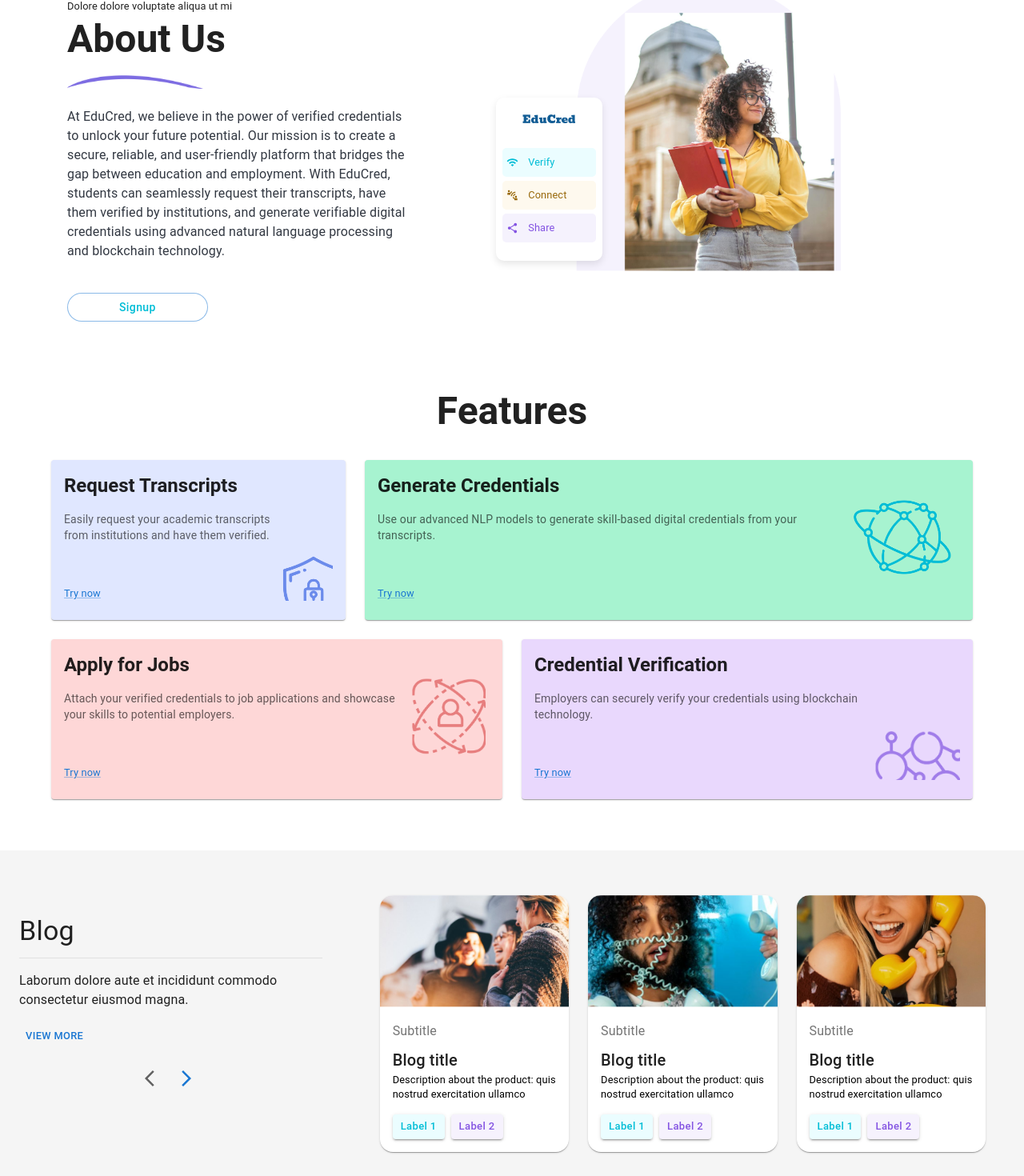
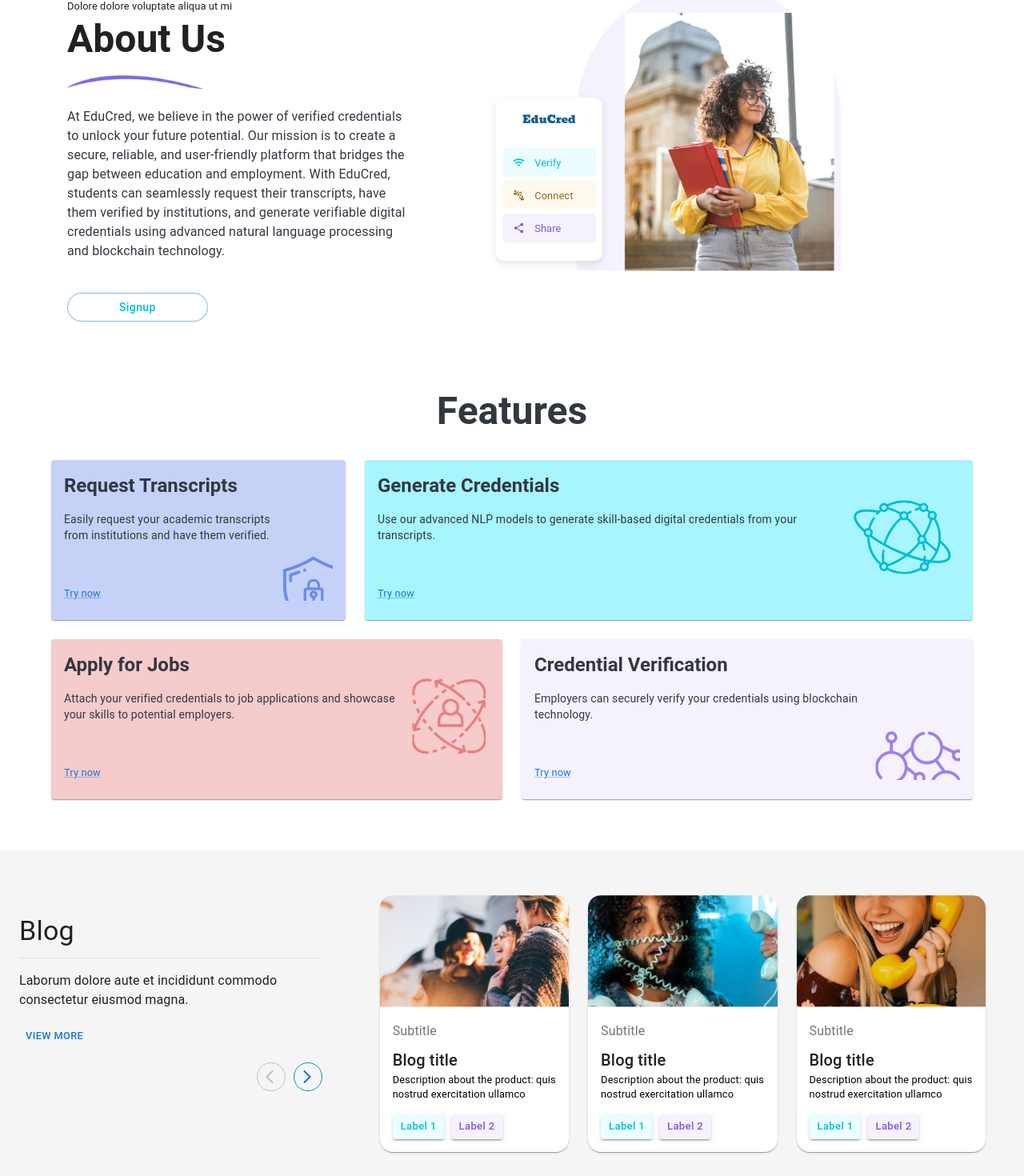
Before and after one commit to hammadyounas/educred, a React (Create React App) app: page / in a window 1280 px wide. Shown: the part 658-2128 px from the top of the page at 80% size. Built offline with nearby package versions, Linux system fonts and the light colour scheme.

Commit message:
changes in blog and features ui

```diff
--- a/src/components/aboutSection.tsx
+++ b/src/components/aboutSection.tsx
@@ -3,8 +3,12 @@ import { Box, Button, Grid, Typography } from '@mui/material';
 import WifiIcon from '@mui/icons-material/Wifi';
 import ShareIcon from '@mui/icons-material/Share';
 import ConnectWithoutContactIcon from '@mui/icons-material/ConnectWithoutContact';
+import { useNavigate } from "react-router-dom";
 
 export default function AboutSection() {
+
+  const navigate = useNavigate();
+
   return (
     <Box sx={{ display: 'flex', justifyContent: 'center', alignItems: 'center', paddingTop: { xs: '2rem', lg: '4rem' }, paddingX: { xs: '2rem', lg: '4rem' } }}>
       <Grid container spacing={3}>
@@ -17,11 +21,12 @@ export default function AboutSection() {
             <Typography variant="h3" component="div" gutterBottom sx={{ fontWeight: 'bold' }}>
               About Us
             </Typography>
-            <img src="/about.png" alt="About Us Image" style={{ maxWidth: '40%', height: 'auto' }} />
+            <img src="/about.png" alt="About Us" style={{ maxWidth: '40%', height: 'auto' }} />
             <Typography variant="body1" paragraph sx={{ color: '#323842', fontSize: { lg: '1rem', xs: '0.8rem', paddingTop: '1rem' } }}>
               At EduCred, we believe in the power of verified credentials to unlock your future potential. Our mission is to create a secure, reliable, and user-friendly platform that bridges the gap between education and employment. With EduCred, students can seamlessly request their transcripts, have them verified by institutions, and generate verifiable digital credentials using advanced natural language processing and blockchain technology.
             </Typography>
-            <Button variant="outlined" sx={{ color: '#00BDD6', bgcolor: 'white', textTransform: 'capitalize', borderRadius: 23, paddingX: { lg: 8, xs: 4 }, marginTop: 3 }}>
+            <Button variant="outlined" sx={{ color: '#00BDD6', bgcolor: 'white', textTransform: 'capitalize', borderRadius: 23, paddingX: { lg: 8, xs: 4 }, marginTop: 3, cursor: 'pointer' }}
+            onClick={() => navigate("/signup")}>
               Signup
             </Button>
           </Box>
@@ -32,7 +37,7 @@ export default function AboutSection() {
           <Box sx={{ display: 'flex', justifyContent: 'center', alignItems: 'center', flexDirection: 'column', position: 'relative' }}>
             <img
               src='/aboutImage.png'
-              alt="About Us Image"
+              alt="About Us"
               style={{
                 width: '50%', // Default width
                 height: 'auto', // Maintain aspect ratio
@@ -44,25 +49,25 @@ export default function AboutSection() {
             <Box sx={{ position: 'absolute', display: {sm: 'block', xs: 'none'}, top: '40%', left: '10%', textAlign: 'center', backgroundColor: 'white', width: {md: '20%', xs: '30%'}, paddingY: '15px', borderRadius: '10px',  boxShadow: '0px 4px 10px rgba(0, 0, 0, 0.1)' }}>
               <img
                 src='/eduCredText.png'
-                alt="About Us Image"
+                alt="About Us"
                 style={{
                   width: '50%', // Adjusted width for responsiveness
                   height: 'auto', // Maintain aspect ratio
                 }}
               />
               <Box sx={{ display: 'flex', flexDirection: 'column', marginTop: '1rem', padding: '0.5rem' }}>
-                <Box sx={{ display: 'flex', flexDirection: 'row', paddingY: '0.5rem', bgcolor: '#ebfdff', borderRadius: '5px' , marginBottom: '5px' }}>
+                <Button sx={{ display: 'flex', justifyContent: 'start', flexDirection: 'row', paddingY: '0.5rem', bgcolor: '#ebfdff', borderRadius: '5px' , marginBottom: '5px', cursor: 'pointer' }}>
                   <WifiIcon fontSize="small" sx={{ color: '#00bdd6',  paddingLeft: "5px" }} />
-                  <Typography variant="body1" sx={{ paddingLeft: "12px", color: '#00bdd6', fontSize: '0.8rem' }}>Verify</Typography>
-                </Box>
-                <Box sx={{ display: 'flex', flexDirection: 'row', paddingY: '0.5rem', bgcolor: '#fef9ee', borderRadius: '5px' , marginBottom: '5px'  }}>
+                  <Typography variant="body1" sx={{ paddingLeft: "12px", color: '#00bdd6', fontSize: '0.8rem' , textTransform: 'capitalize'}}>Verify</Typography>
+                </Button>
+                <Button sx={{ display: 'flex', flexDirection: 'row',  justifyContent: 'start', paddingY: '0.5rem', bgcolor: '#fef9ee', borderRadius: '5px' , marginBottom: '5px' , cursor: 'pointer' }}>
                   <ConnectWithoutContactIcon fontSize="small" sx={{ color: '#98690c',  paddingLeft: "5px" }} />
-                  <Typography variant="body1" sx={{ paddingLeft: "12px", color: '#98690c', fontSize: '0.8rem' }}>Connect</Typography>
-                </Box>
-                <Box sx={{ display: 'flex', flexDirection: 'row',  paddingY: '0.5rem' , bgcolor: '#f5f2fd', borderRadius: '5px'}}>
+                  <Typography variant="body1" sx={{ paddingLeft: "12px", color: '#98690c', fontSize: '0.8rem' , textTransform: 'capitalize'}}>Connect</Typography>
+                </Button>
+                <Button sx={{ display: 'flex', flexDirection: 'row', justifyContent: 'start',  paddingY: '0.5rem' , bgcolor: '#f5f2fd', borderRadius: '5px', cursor: 'pointer'}}>
                   <ShareIcon fontSize="small" sx={{ color: '#8353e2',  paddingLeft: "5px" }} />
-                  <Typography variant="body1" sx={{ paddingLeft: "12px", color: '#8353e2', fontSize: '0.8rem' }}>Share</Typography>
-                </Box>
+                  <Typography variant="body1" sx={{ paddingLeft: "12px", color: '#8353e2', fontSize: '0.8rem', textTransform: 'capitalize' }}>Share</Typography>
+                </Button>
               </Box>
             </Box>
           </Box>
--- a/src/components/blogSection.tsx
+++ b/src/components/blogSection.tsx
@@ -15,6 +15,31 @@ import ArrowForwardIosIcon from "@mui/icons-material/ArrowForwardIos";
 // import blogimageone from "../assets/images/blogimageone.png";
 // import blogimagetwo from "../assets/images/blogimagetwo.png";
 // import blogimagethree from "../assets/images/blogimagethree.png";
+import styled from "@emotion/styled";
+
+const StyledIconButtonLeft = styled(IconButton)(({ theme }) => ({
+  borderRadius: "50%", // Make the button round
+  border: `1px solid #bcc1ca`, // Add a border with primary color
+  width: "36px", // Adjust width to make sure it's large enough for the icon
+  height: "36px", // Adjust height to make sure it's large enough for the icon
+  padding: "8px", // Increase padding to center the icon
+  // "&:hover": {
+  //   backgroundColor: "transparent", // Remove background color on hover
+  // },
+  position: 'relative'
+}));
+
+const StyledIconButtonRight = styled(IconButton)(({ theme }) => ({
+  borderRadius: "50%", // Make the button round
+  border: `1px solid #0095a9`, // Add a border with primary color
+  width: "36px", // Adjust width to make sure it's large enough for the icon
+  height: "36px", // Adjust height to make sure it's large enough for the icon
+  padding: "8px", // Increase padding to center the icon
+  // "&:hover": {
+  //   backgroundColor: "transparent", // Remove background color on hover
+  // },
+  position: 'relative'
+}));
 
 const BlogSection: React.FC = () => {
   return (
@@ -43,18 +68,21 @@ const BlogSection: React.FC = () => {
                 mt={2}
                 sx={{
                   display: "flex",
-                  justifyContent: "center",
+                  justifyContent: "end",
                   alignItems: "center",
                 }}
               >
-                <IconButton color="primary">
-                  <ArrowBackIosIcon
-                    sx={{ color: "grey.700", border: "grey.300" }}
+                {/* left arrow */}
+                <StyledIconButtonLeft color="primary">
+                  <ArrowBackIosIcon fontSize="small"
+                    sx={{ color: "#bcc1ca", position: 'absolute', left: '30%', top: '50%', transform: 'translateY(-50%)', }}
                   />
-                </IconButton>
-                <IconButton color="primary">
-                  <ArrowForwardIosIcon />
-                </IconButton>
+                </StyledIconButtonLeft>
+
+                {/* right arrow */}
+                <StyledIconButtonRight color="primary" sx={{ marginLeft: '10px' }} >
+                  <ArrowForwardIosIcon fontSize="small" style={{ position: 'absolute', left: '20%', top: '50%', transform: 'translateY(-50%)', }} />
+                </StyledIconButtonRight>
               </Box>
             </Box>
           </Grid>
--- a/src/components/common/Footer.tsx
+++ b/src/components/common/Footer.tsx
@@ -168,7 +168,7 @@ export default function Footer() {
         {/* copyright */}
         <Grid container alignItems="center" justifyContent="space-between" px={4} style={{marginTop: '20px'}}>
         {/* Left side: Language dropdown and copyright text */}
-        <Grid item xs={12} md={4} container alignItems="center" spacing={2}>
+        <Grid item xs={12} md={3} container alignItems="center" spacing={2}>
           {/* Language dropdown */}
           <Grid item>
             <Select
@@ -184,17 +184,17 @@ export default function Footer() {
 
           {/* Copyright text */}
       </Grid>
-      <Grid item xs={12} md={4} container alignItems="center" justifyContent="space-between" spacing={2} sx = {{marginTop: {xs: '10px', md: '0px'}}}>
+      <Grid item xs={12} md={5} container alignItems="center" justifyContent="space-between" spacing={2} sx = {{marginTop: {xs: '10px', md: '0px'}}}>
         <Typography variant="body2" sx={{ color: 'black' }}>
           © 2022 EduCred, Inc.
         </Typography>
-        <Typography variant="body2" sx={{ color: 'black' }}>
+        <Typography variant="body2" sx={{ color: 'black', cursor: 'pointer' }}>
           Privacy
         </Typography>
-        <Typography variant="body2" sx={{ color: 'black' }}>
+        <Typography variant="body2" sx={{ color: 'black', cursor: 'pointer' }}>
           Terms
         </Typography>
-        <Typography variant="body2" sx={{ color: 'black' }}>
+        <Typography variant="body2" sx={{ color: 'black', cursor: 'pointer' }}>
           Sitemap
         </Typography>
       </Grid>
@@ -202,7 +202,7 @@ export default function Footer() {
 
 
         {/* Right side: Social media icons */}
-        <Grid item xs={12} md={4} container justifyContent="flex-end" spacing={2} sx = {{marginTop: {xs: '5px', md: '0px'}}}>
+        <Grid item xs={12} md={3} container justifyContent="flex-end" spacing={2} sx = {{marginTop: {xs: '5px', md: '0px'}}}>
           <Grid item>
             <IconButton sx = {{color: "#e82e2e"}}>
               <YouTube />
--- a/src/components/common/Header.tsx
+++ b/src/components/common/Header.tsx
@@ -7,7 +7,6 @@ import Typography from "@mui/material/Typography";
 import Menu from "@mui/material/Menu";
 import MenuIcon from "@mui/icons-material/Menu";
 import Container from "@mui/material/Container";
-import Avatar from "@mui/material/Avatar";
 import Button from "@mui/material/Button";
 import Tooltip from "@mui/material/Tooltip";
 import MenuItem from "@mui/material/MenuItem";
@@ -125,6 +124,7 @@ function Header() {
                   textTransform: "capitalize",
                   borderRadius: 23,
                 }}
+                onClick={() => navigate("/signup")}
               >
                 Signup
               </Button>
--- a/src/components/features.tsx
+++ b/src/components/features.tsx
@@ -14,7 +14,7 @@ const Features = () => {
           component="div"
           align="center"
           gutterBottom
-          sx={{ fontWeight: "bold", paddingBottom: "1rem" }}
+          sx={{ fontWeight: "bold", paddingBottom: "1rem", color: '#323842' }}
         >
           Features
         </Typography>
@@ -25,7 +25,7 @@ const Features = () => {
           alignItems="stretch"
         >
           <Grid item xs={12} sm={4} md={4}>
-            <Card style={{ backgroundColor: "#E0E7FF", height: "200px" }}>
+            <Card style={{ backgroundColor: "#c5d1f7", height: "200px" }}>
               <CardContent
                 style={{
                   display: "flex",
@@ -44,12 +44,12 @@ const Features = () => {
                   <Typography
                     variant="h5"
                     component="div"
-                    sx={{ fontWeight: "bold", paddingBottom: "1rem" }}
+                    sx={{ fontWeight: "bold", paddingBottom: "1rem", color: '#323842' }}
                   >
                     Request Transcripts
                     <Typography
                       variant="body2"
-                      color="text.secondary"
+                      color = '#323842'
                       sx={{ paddingTop: "1rem" }}
                     >
                       Easily request your academic transcripts from institutions
@@ -70,7 +70,7 @@ const Features = () => {
                 </div>
                 <img
                   src="/request.png"
-                  alt="Image 5"
+                  alt=" 5"
                   style={{
                     width: "20%",
                     display: "flex",
@@ -83,7 +83,7 @@ const Features = () => {
           </Grid>
 
           <Grid item xs={12} sm={8} md={8}>
-            <Card style={{ backgroundColor: "#A7F3D0", height: "200px" }}>
+            <Card style={{ backgroundColor: "#a6f5ff", height: "200px" }}>
               <CardContent
                 style={{
                   display: "flex",
@@ -102,12 +102,12 @@ const Features = () => {
                   <Typography
                     variant="h5"
                     component="div"
-                    sx={{ fontWeight: "bold" }}
+                    sx={{ fontWeight: "bold", color: '#323842' }}
                   >
                     Generate Credentials
                     <Typography
                       variant="body2"
-                      color="text.secondary"
+                      color = '#323842'
                       sx={{ paddingTop: "1rem" }}
                     >
                       Use our advanced NLP models to generate skill-based
@@ -137,7 +137,7 @@ const Features = () => {
                 >
                   <img
                     src="/credentials.png"
-                    alt="Jobs Image"
+                    alt="Jobs"
                     style={{ width: "90%", maxWidth: "150px" }}
                   />
                 </div>
@@ -146,7 +146,7 @@ const Features = () => {
           </Grid>
 
           <Grid item xs={12} sm={6} md={6}>
-            <Card style={{ backgroundColor: "#FED7D7", height: "200px" }}>
+            <Card style={{ backgroundColor: "#f5cbcb", height: "200px" }}>
               <CardContent
                 style={{
                   display: "flex",
@@ -166,12 +166,12 @@ const Features = () => {
                   <Typography
                     variant="h5"
                     component="div"
-                    sx={{ fontWeight: "bold" }}
+                    sx={{ fontWeight: "bold", color: '#323842' }}
                   >
                     Apply for Jobs
                     <Typography
                       variant="body2"
-                      color="text.secondary"
+                      color = '#323842'
                       sx={{ paddingTop: "1rem" }}
                     >
                       Attach your verified credentials to job applications and
@@ -201,7 +201,7 @@ const Features = () => {
                 >
                   <img
                     src="/jobs.png"
-                    alt="Jobs Image"
+                    alt="Jobs"
                     style={{ width: "90%", maxWidth: "150px" }}
                   />
                 </div>
@@ -210,7 +210,7 @@ const Features = () => {
           </Grid>
 
           <Grid item xs={12} sm={6} md={6}>
-            <Card style={{ backgroundColor: "#E9D8FD", height: "200px" }}>
+            <Card style={{ backgroundColor: "#f5f2fd", height: "200px" }}>
               <CardContent
                 style={{
                   display: "flex",
@@ -229,12 +229,12 @@ const Features = () => {
                   <Typography
                     variant="h5"
                     component="div"
-                    sx={{ fontWeight: "bold", paddingBottom: "1rem" }}
+                    sx={{ fontWeight: "bold", paddingBottom: "1rem", color: '#323842' }}
                   >
                     Credential Verification
                     <Typography
                       variant="body2"
-                      color="text.secondary"
+                      color = '#323842'
                       sx={{ paddingTop: "1rem" }}
                     >
                       Employers can securely verify your credentials using
@@ -257,7 +257,7 @@ const Features = () => {
                 </div>
                 <img
                   src="/verification.png"
-                  alt="Image 5"
+                  alt="5"
                   style={{
                     width: "20%",
                     display: "flex",
--- a/src/components/getStarted.tsx
+++ b/src/components/getStarted.tsx
@@ -1,7 +1,10 @@
 import { Container, Box, Typography, Button } from '@mui/material';
 import React from 'react';
+import { useNavigate } from 'react-router-dom';
 
 export default function GetStarted() {
+  const navigate = useNavigate();
+
   return (
     <Container>
       <Box
@@ -31,7 +34,7 @@ export default function GetStarted() {
               borderRadius: 23,
               paddingX: { lg: 8, xs: 4 },
             }}
-          >
+            onClick={() => navigate("/signup")}>
             Signup
           </Button>
         </Box>
--- a/src/pages/Home.tsx
+++ b/src/pages/Home.tsx
@@ -8,7 +8,6 @@ import {
   Button,
   Container,
   Box,
-  Typography,
   useMediaQuery,
   useTheme,
 } from "@mui/material";
@@ -60,11 +59,11 @@ const Home = () => {
         >
           <img
             src="/container190.png"
-            alt="Image 1"
+            alt="1"
             style={{ width: "20%", marginBottom: "30px" }}
           />
-          <img src="/image230.png" alt="Image 2" style={{ width: "60%" }} />
-          <img src="/image233.png" alt="Image 2" style={{ width: "30%" }} />
+          <img src="/image230.png" alt="2" style={{ width: "60%" }} />
+          <img src="/image233.png" alt="3" style={{ width: "30%" }} />
         </Box>
 
         {/* Center Content */}
@@ -106,6 +105,7 @@ const Home = () => {
                   color: "white", // Change background color to white on hover
                 },
               }}
+              onClick={() => navigate("/signup")}
             >
               Signup
             </Button>
@@ -124,15 +124,15 @@ const Home = () => {
         >
           <img
             src="/image234.png"
-            alt="Image 4"
+            alt=" 4"
             style={{ width: "30%", marginBottom: "10px" }}
           />
           <img
             src="/container189.png"
-            alt="Image 7"
+            alt=" 7"
             style={{ width: "15%", marginBottom: "10px" }}
           />
-          <img src="/image235.png" alt="Image 6" style={{ width: "70%" }} />
+          <img src="/image235.png" alt=" 6" style={{ width: "70%" }} />
         </Box>
 
         {/* Bottom Images */}
@@ -147,10 +147,10 @@ const Home = () => {
         >
           <img
             src="/image236.png"
-            alt="Image 5"
+            alt=" 5"
             style={{ width: "10%", display: "flex", justifyContent: "center" }}
           />
-          <img src="/image237.png" alt="Image 3" style={{ width: "10%" }} />
+          <img src="/image237.png" alt=" 6" style={{ width: "10%" }} />
         </Box>
       </Container>
 
```
